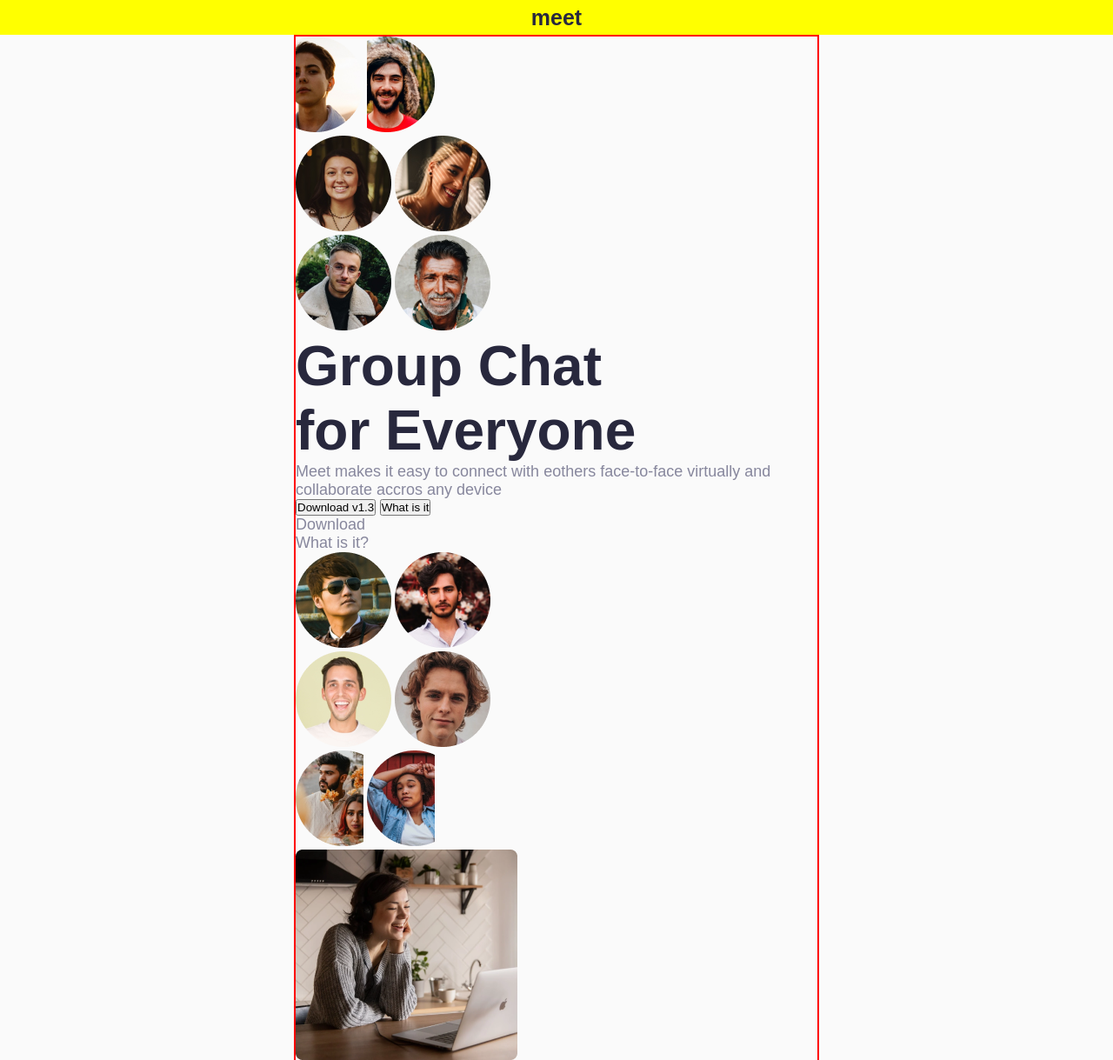
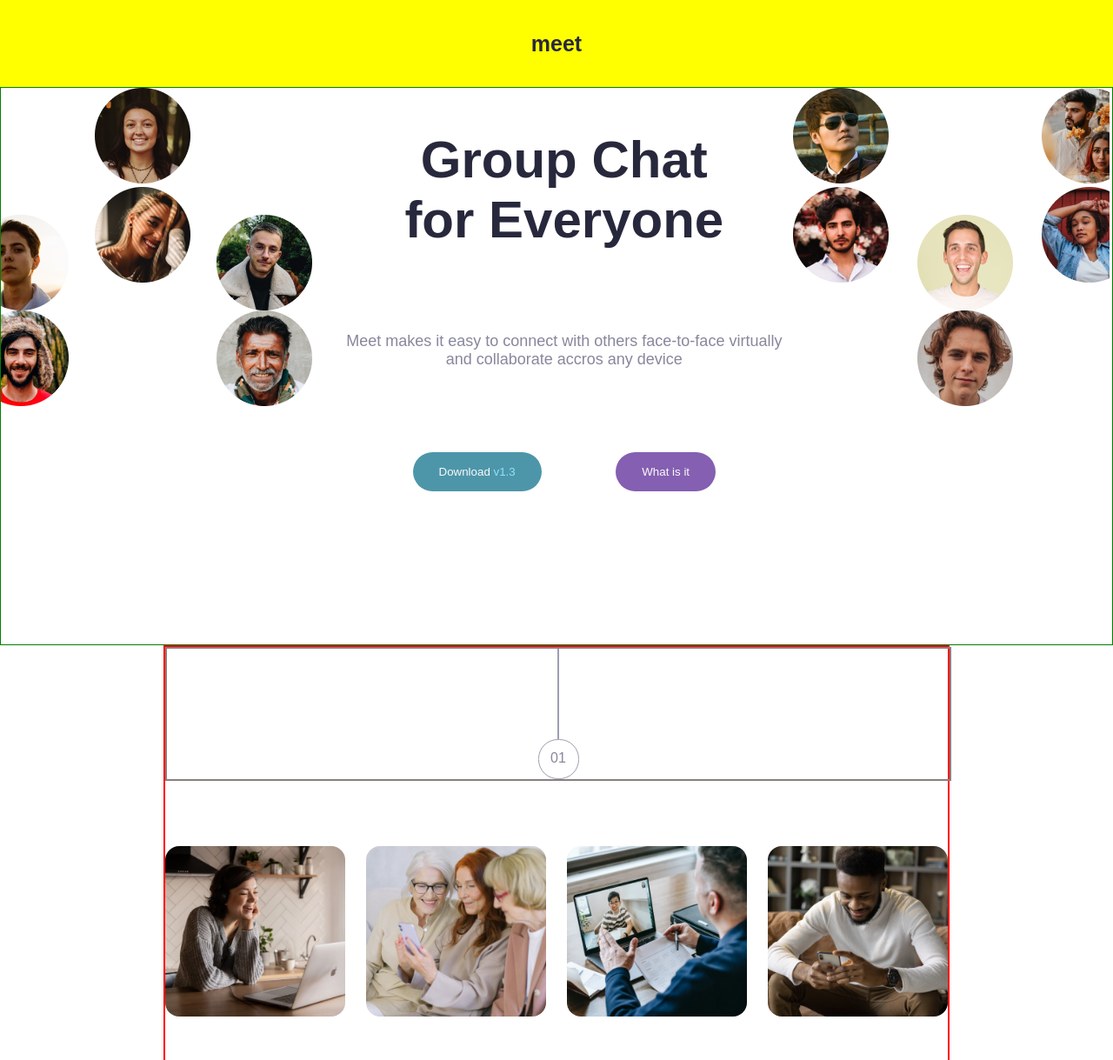
Before and after one commit to edobasky/MeetChat, a plain HTML site: page index.html in a window 1280 px wide. Shown: the top 1219 px of the page at 87% size. Drawn offline with Linux system fonts and the light colour scheme.

Commit message:
page styling

```diff
--- a/index.html
+++ b/index.html
@@ -15,41 +15,46 @@
         <p id="meet-txt">meet</p>
     </div>
 </div>
-    <div class="body-wrapper">
+
         <div class="div top-section">
             <div class="div top-section-img">
                 <div class="div top-section-img-left">
-                    <div class="div img-col1">
+                    <div class="div-img img-col1">
                         <img src="asset/img11/msk.png">
                         <img src="asset/img11/Mask (1).png">
 
                     </div>
-                    <div class="div img-col2">
+                    <div class="div-img img-col2">
                         <img src="asset/img11/Mask.png">
                         <img src="asset/img11/Mask (3).png">
                     </div>
-                    <div class="div img-col3">
+                    <div class="div-img img-col3">
                         <img src="asset/img11/Mask (4).png">
                         <img src="asset/img11/Mask (5).png">
                     </div>
                 </div>
                 <div class="div top-section-content-mid">
-                    <h1>Group Chat<br> for Everyone</h1>
-                    <p>Meet makes it easy to connect with eothers face-to-face
-                        virtually and collaborate accros any device</p>
-                        <div class="div button">
-                            <button class="btn-green">Download v1.3</button>
+                    <div class="div-mid">
+                        <h1>Group Chat <br> for Everyone</h1>
+                    </div>
+                    <div class="div-mid2">
+                        <p>Meet makes it easy to connect with others face-to-face
+                            virtually and collaborate accros any device</p>
+                    </div>
+                    <div class="div-mid">
+                        <div class="div-button">
+                            <button class="btn-green">Download <span>v1.3</span></button>
                             <button class="btn-purple">What is it</button>
-                            <p class="download">Download</p>
-                            <p class="what-is-it">What is it?</p>
+
                         </div>
+                    </div>
                 </div>
                 <div class="div top-section-img-right">
-                    <div class="div img-col4">
+                    <div class="div-img img-col4">
                         <img src="asset/img12/Mask (6).png">
                         <img src="asset/img12/Mask-1.png">
                     </div>
-                    <div class="div img-col5">
+                    <div class="div-img img-col5">
                         <img src="asset/img12/Mask (8).png">
                         <img src="asset/img12/Mask (9).png">
                     </div>
@@ -60,9 +65,13 @@
                 </div>
             </div>
     </div>
+    <div class="body-wrapper">
      <div class="div container2">
-         <div class="div symbol"></div>
-                <div class="div container-img">
+         <div class="div page-separator">
+             <div class="div vertical-line"></div>
+             <div class="div circle"><span>01</span></div>
+         </div>
+         <div class="div container-img">
                     <img src="asset/img/Bitmap.png">
                     <img src="asset/img/Bitmap Copy.jpg">
                     <img src="asset/img/Bitmap (2).png">
@@ -76,9 +85,9 @@
                         invite-only team access, data encryption, and data export.
                     </p>
          </div>
-                <div class="div symbol1">
-                    <div class="div line"></div>
-                    <div class="div circle"></div>
+                <div class="div page-separator">
+                    <div class="div vertical-line"></div>
+                    <div class="div circle"><span>01</span></div>
                 </div>
         <div class="div container-footer">
                     <h2>Experience more together</h2>
--- a/style.css
+++ b/style.css
@@ -5,16 +5,19 @@
 
 body {
     font-family: 'Red Hat Display Black', sans-serif;
-    box-sizing:border-box;
-    background-color: #fafafa;
+    /* box-sizing:border-box; */
+    /* background-color: red; */
     color:#87879d;
+    text-align:center;
 
 }
+
+
 
 /* *************Typography************* */
 
 h1 {
-    font-size:64px;
+    font-size:60px;
     font-weight: 400px;
     color:#28283d;
 }
@@ -39,7 +42,7 @@ h2 {
     text-transform:uppercase;
     letter-spacing: 4px;
     font-size:20px;
-    color:red;
+    color:#8fe3f9;
 }
 
 .container-footer {
@@ -59,14 +62,184 @@ h2 {
 .body-wrapper
 {
     border:2px red solid;
-    width:600px;
+    max-width:900px;
     margin:0 auto;
+    padding:0;
 }
+
+
 
 .logo {
     background-color: yellow;
-    height:40px;
+    height:100px;
     display:flex;
     justify-content: center;
     align-items: center;
 }
+
+.top-section {
+    border :1px green solid;
+    height:80vh;
+}
+
+
+/* **********image display************ */
+.top-section-img {
+    display:flex;
+    justify-content: space-between;
+    height:80%;
+}
+
+
+
+
+
+/* .div-mid {
+    margin:30px 0;
+} */
+
+
+
+
+
+.top-section-img-right {
+    display:flex;
+}
+
+/* mid section top */
+
+.top-section-content-mid {
+    display:flex;
+    flex-direction: column;
+    justify-content:space-around;
+    /* width:50%; */
+    height:auto;
+}
+
+
+
+.div-button {
+    display:flex;
+    justify-content:space-evenly;
+    align-items: center;
+}
+
+.btn-green {
+    padding:15px;
+    border-radius:4.5rem;
+    background-color:#4d96a9;
+    padding:15px 30px;
+    border:none;
+    color:#fafafa;
+}
+
+.btn-green span {
+    color:#8fe3f9;
+}
+
+.btn-purple {
+    padding:15px;
+    border-radius:4.5rem;
+    background-color:#855fb1;
+    padding:15px 30px;
+    border:none;
+    color:#fafafa;
+}
+
+
+/* *************left image section********* */
+
+.top-section-img-left {
+    display:flex;
+    justify-content:space-evenly;
+}
+
+.img-col1 {
+    display:flex;
+    flex-direction: column;
+    justify-content: center;
+}
+
+.img-col3
+{
+    display:flex;
+    flex-direction: column;
+    justify-content: center;
+}
+
+.img-col5
+{
+    display:flex;
+    flex-direction: column;
+    justify-content: center;
+}
+
+
+
+
+
+
+
+
+/* ***********Image ************* */
+.div-img {
+    margin-right:30px;
+}
+
+
+/* *****************page separator************* */
+
+.page-separator {
+    width:100%;
+    height:150px;
+    border:2px rgb(138, 127, 127) solid;
+    display:flex;
+    flex-direction: column;
+    justify-content:space-between ;
+    align-items: center;
+}
+
+.vertical-line {
+    height:70%;
+    width:2px;
+    background-color:#9e9eb1;
+}
+
+.circle {
+    height:30%;
+    width:5%;
+    border:1px #9e9eb1 solid;
+    border-radius:1.4rem;
+}
+
+.circle span {
+    position:relative;
+    top:12px;
+}
+
+
+/* ************container image*********** */
+
+
+.container2 {
+    width:;
+}
+.container-img {
+    display:flex;
+    justify-content:space-between;
+    margin:75px 0;
+}
+
+.container-img img {
+    width:23%;
+    border-radius:1rem;
+}
+
+.container-content {
+    width:50%;
+    height:60vh;
+    margin:0 auto;
+    display:flex;
+    flex-direction: column;
+    justify-content: space-evenly;
+}
```
